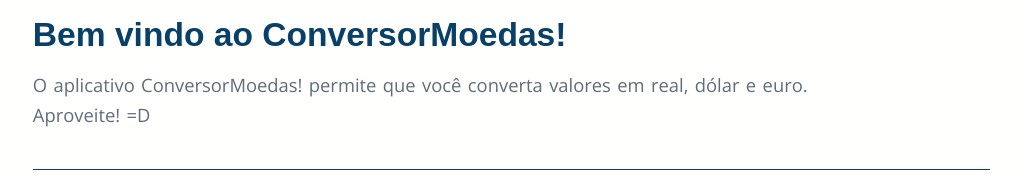
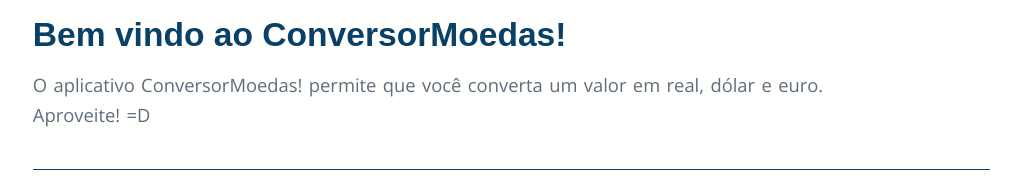
Before and after one commit to BrunoMoraesKS/ConversorMoedas, a React (Create React App) app: page / in a window 1280 px wide. Shown: the part 134-313 px from the top of the page, without its empty margins (172-1193 px from the left). Built offline with nearby package versions, Linux system fonts and the light colour scheme; a web font is replaced by a local one.

Commit message:
fix: minutes

```diff
--- a/src/modules/ConversionResult/index.tsx
+++ b/src/modules/ConversionResult/index.tsx
@@ -19,7 +19,9 @@ const ConversionResult = ({ data, value }: IConversionResultProps) => {
     const hours = date.getHours();
     const minutes = date.getMinutes();
 
-    return day + "/" + month + "/" + year + " " + hours + ":" + minutes;
+    return `${day}/${month}/${year} ${hours}:${
+      minutes < 10 ? "0" + minutes : minutes
+    }`;
   };
 
   return (
--- a/src/pages/Home/index.tsx
+++ b/src/pages/Home/index.tsx
@@ -94,7 +94,7 @@ const Home = () => {
         />
 
         <S.WelcomeText>
-          O aplicativo ConversorMoedas! permite que você converta valores em
+          O aplicativo ConversorMoedas! permite que você converta um valor em
           real, dólar e euro.
           <br />
           Aproveite! =D
```
Also changed, not shown: 1 other file (tests, documents, lock files or other folders).
